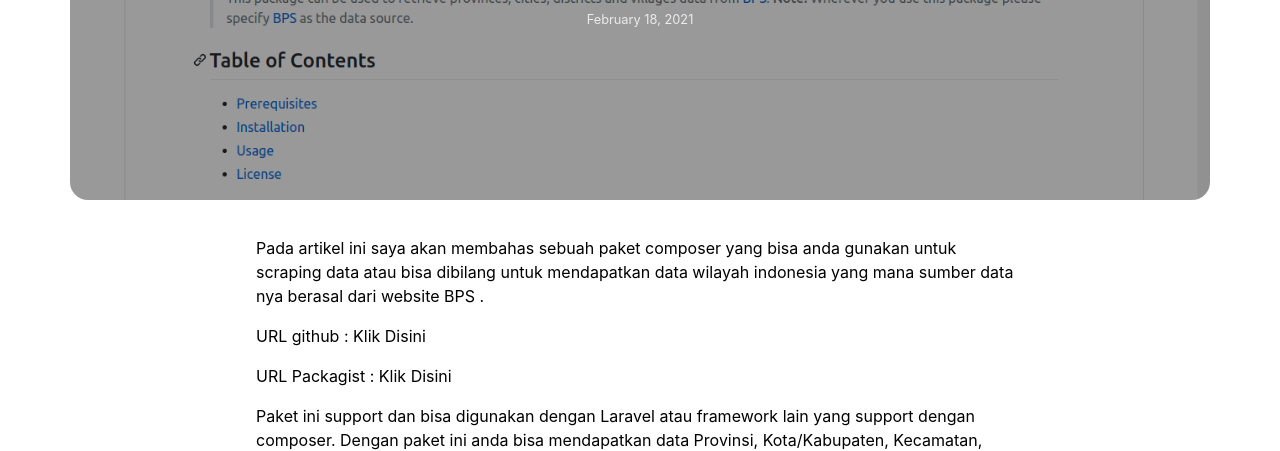
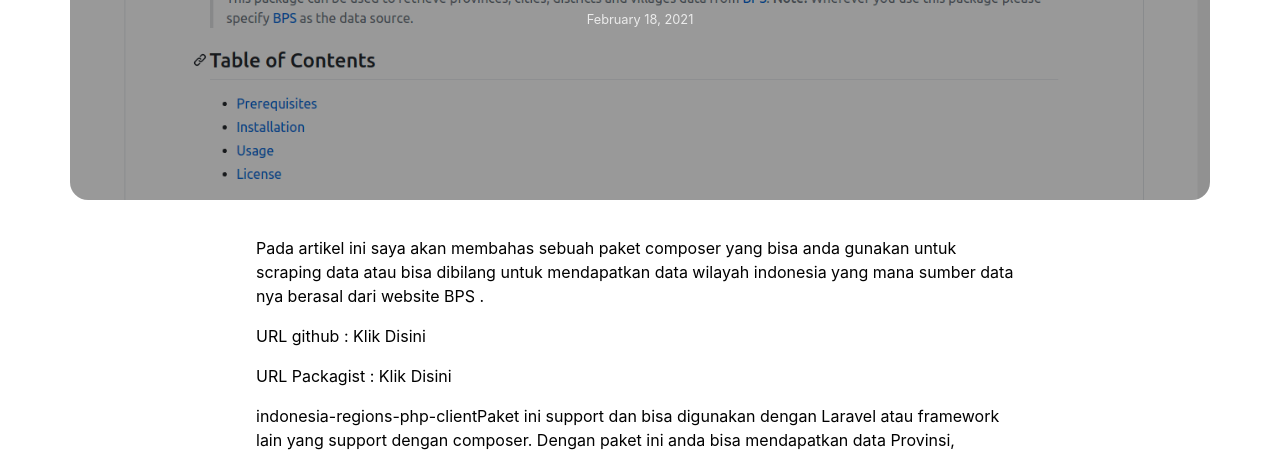
Before and after one commit to dekiakbar/noobydev, a Gatsby site: page /blog/api-php-untuk-wilayah-indonesia in a window 1280 px wide. Shown: the part 344-795 px from the top of the page. Built offline with nearby package versions, Linux system fonts and the light colour scheme; Gatsby itself is replaced by a stand-in of ours; some packages are replaced by stand-ins of ours.

Commit message:
Update Blog “2021-02-18-api-php-untuk-wilayah-indonesia”

```diff
--- a/_data/blog/2021-02-18-api-php-untuk-wilayah-indonesia.md
+++ b/_data/blog/2021-02-18-api-php-untuk-wilayah-indonesia.md
@@ -19,7 +19,7 @@ URL github : <a rel="noreferrer" href="https://github.com/dekiakbar/indonesia-re
 
 URL Packagist :  <a rel="noreferrer" href="https://packagist.org/packages/dekiakbar/indonesia-regions-php-client" target="_blank">Klik Disini</a>
 
-[](https://github.com/dekiakbar/indonesia-regions-php-client)Paket ini support dan bisa digunakan dengan Laravel atau framework lain yang support dengan composer. Dengan paket ini anda bisa mendapatkan data Provinsi, Kota/Kabupaten, Kecamatan, Kelurahan dan kode pos. ada 2 jenis data yang tersedia dalam paket [Indonesia Regions PHP Client](https://github.com/dekiakbar/indonesia-regions-php-client) , yaitu :
+[indonesia-regions-php-client](https://github.com/dekiakbar/indonesia-regions-php-client)Paket ini support dan bisa digunakan dengan Laravel atau framework lain yang support dengan composer. Dengan paket ini anda bisa mendapatkan data Provinsi, Kota/Kabupaten, Kecamatan, Kelurahan dan kode pos. ada 2 jenis data yang tersedia dalam paket [Indonesia Regions PHP Client](https://github.com/dekiakbar/indonesia-regions-php-client) , yaitu :
 
 * Data Offline, dalam format : SQL, JSON, dan CSV.
 * Data Online / Realtime dengan scraping data langsung ke website [BPS](https://bps.go.id/) .
```
